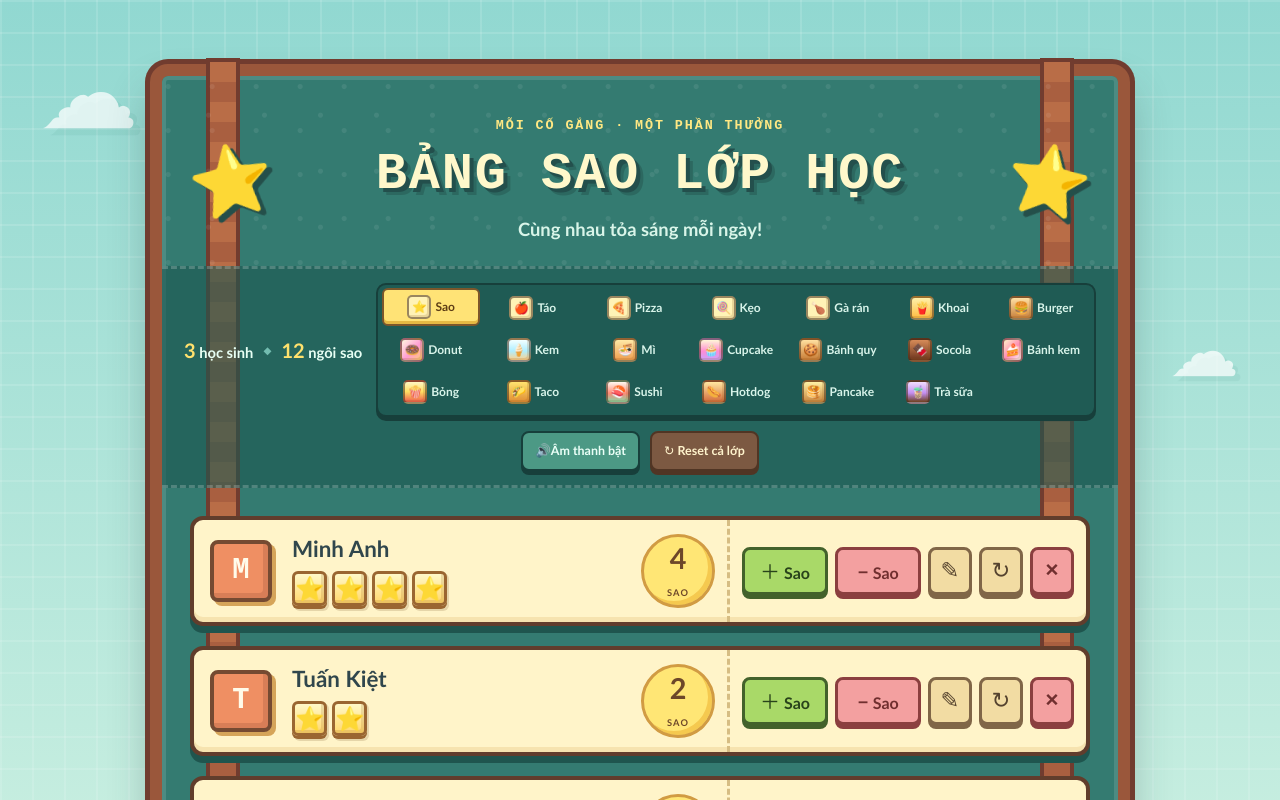
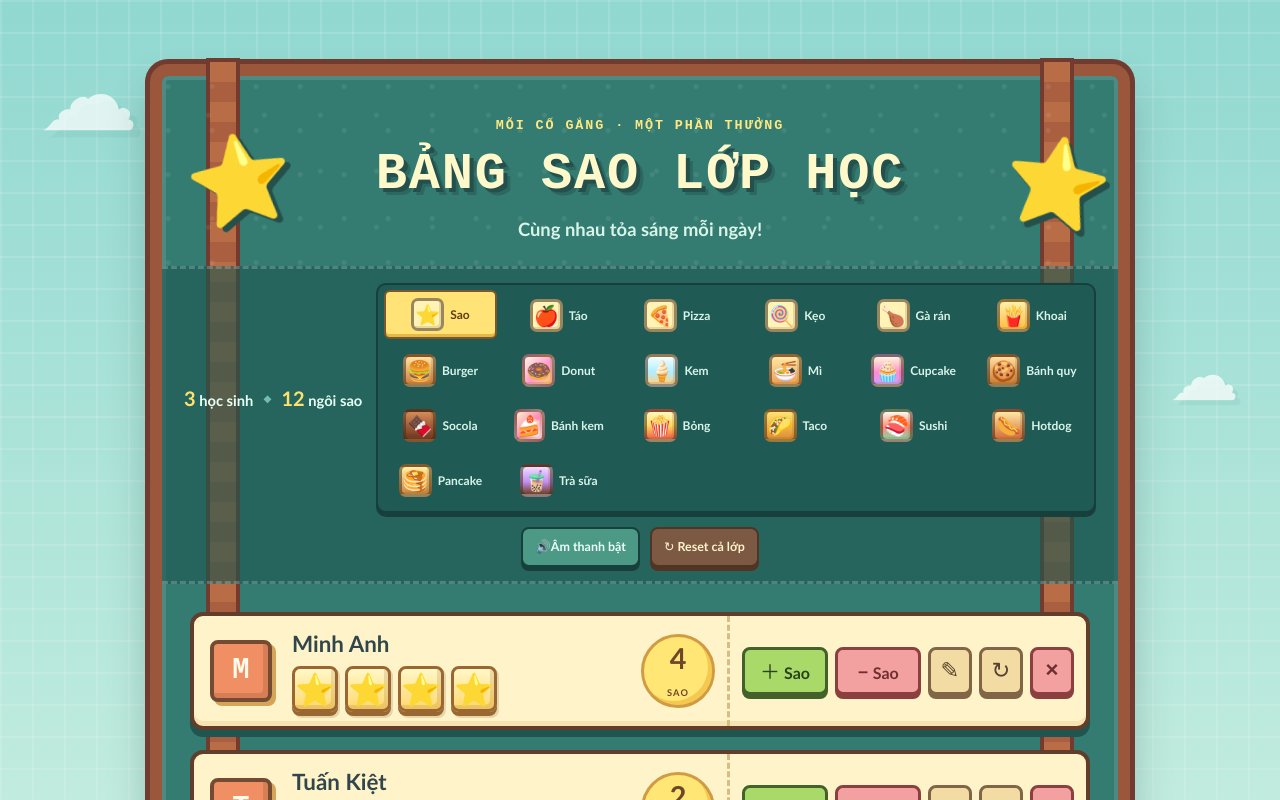
Before and after one commit to Wanglongbong/quan-classroom-star-board, a React (Vite) app: page / in a window 1280 px wide. Shown: the top 800 px of the page. Built offline with nearby package versions, Linux system fonts and the light colour scheme.

Commit message:
Enlarge classroom food reward icons

```diff
--- a/src/styles.css
+++ b/src/styles.css
@@ -146,7 +146,7 @@ h1 {
 }
 
 .header-star {
-  font-size: clamp(42px, 7vw, 68px);
+  font-size: clamp(54px, 8vw, 86px);
   filter: drop-shadow(5px 5px 0 #244f4a);
   transform: rotate(-10deg);
   animation: star-bob 2s steps(3) infinite;
@@ -193,12 +193,12 @@ h1 {
 .stat-divider { color: #73bcb0; font-size: 0.65rem; }
 
 .reward-picker {
-  flex: 1 1 640px;
+  flex: 1 1 700px;
   display: inline-grid;
-  grid-template-columns: repeat(auto-fit, minmax(92px, 1fr));
-  gap: 4px;
-  width: min(760px, 100%);
-  padding: 4px;
+  grid-template-columns: repeat(auto-fit, minmax(102px, 1fr));
+  gap: 6px;
+  width: min(840px, 100%);
+  padding: 6px;
   border: 2px solid #173f3b;
   border-radius: 10px;
   background: #1f5b54;
@@ -209,9 +209,9 @@ h1 {
   display: inline-flex;
   align-items: center;
   justify-content: center;
-  gap: 4px;
-  min-height: 34px;
-  padding: 5px 8px;
+  gap: 6px;
+  min-height: 43px;
+  padding: 6px 9px;
   border: 2px solid transparent;
   border-radius: 6px;
   color: #d8f4ea;
@@ -236,12 +236,13 @@ h1 {
 .picker-icon {
   display: inline-grid;
   place-items: center;
-  width: 24px;
-  height: 24px;
-  border: 2px solid rgba(70, 47, 24, 0.55);
-  border-radius: 5px;
+  width: 33px;
+  height: 33px;
+  border: 3px solid rgba(70, 47, 24, 0.55);
+  border-radius: 7px;
   background: #fff3b6;
   box-shadow: inset -2px -2px 0 rgba(132, 82, 26, 0.18);
+  font-size: 1.25rem;
   line-height: 1;
 }
 
@@ -748,28 +749,28 @@ h1 {
   display: flex;
   align-items: center;
   flex-wrap: wrap;
-  gap: 8px;
-  min-height: 30px;
+  gap: 10px;
+  min-height: 40px;
 }
 
 .stars {
   display: flex;
   align-items: center;
   flex-wrap: wrap;
-  gap: 5px;
+  gap: 7px;
   line-height: 1;
 }
 
 .reward-icon-token {
   display: inline-grid;
   place-items: center;
-  width: clamp(27px, 3.7vw, 35px);
-  height: clamp(27px, 3.7vw, 35px);
+  width: clamp(34px, 4.4vw, 46px);
+  height: clamp(34px, 4.4vw, 46px);
   border: 3px solid #9a6631;
-  border-radius: 6px;
+  border-radius: 8px;
   background: linear-gradient(180deg, #fff8c8, #ffd86e);
-  box-shadow: 0 3px 0 #9a6631, inset -3px -3px 0 rgba(136, 80, 24, 0.16);
-  font-size: clamp(1.1rem, 2.6vw, 1.48rem);
+  box-shadow: 0 4px 0 #9a6631, inset -4px -4px 0 rgba(136, 80, 24, 0.16);
+  font-size: clamp(1.38rem, 3.2vw, 2rem);
   filter: drop-shadow(2px 2px 0 rgba(109, 72, 28, 0.18));
   image-rendering: pixelated;
 }
@@ -1157,17 +1158,17 @@ h1 {
   position: relative;
   display: grid;
   place-items: center;
-  width: 140px;
-  height: 140px;
+  width: 184px;
+  height: 184px;
 }
 
 .reward-main-icon {
   position: relative;
   z-index: 2;
   display: block;
-  font-size: 4.6rem;
+  font-size: 6.15rem;
   line-height: 1;
-  filter: drop-shadow(0 8px 0 rgba(102, 65, 22, 0.2)) drop-shadow(0 0 15px rgba(255, 226, 84, 0.85));
+  filter: drop-shadow(0 10px 0 rgba(102, 65, 22, 0.2)) drop-shadow(0 0 22px rgba(255, 226, 84, 0.9));
   animation: reward-icon-pop 1.25s cubic-bezier(.16, 1.35, .35, 1) forwards;
 }
 
@@ -1279,19 +1280,19 @@ h1 {
 .reward-change {
   position: absolute;
   z-index: 4;
-  top: 7px;
-  right: 5px;
+  top: 1px;
+  right: 1px;
   display: grid;
   place-items: center;
-  min-width: 52px;
-  height: 52px;
-  padding: 0 8px;
+  min-width: 62px;
+  height: 62px;
+  padding: 0 10px;
   border: 4px solid #754914;
   border-radius: 50%;
   color: #65400e;
   background: #fff09a;
   box-shadow: 0 5px 0 #a96c20, 0 0 18px rgba(255, 234, 105, 0.9);
-  font-size: 1.55rem;
+  font-size: 1.82rem;
   text-shadow: 2px 2px 0 #fff8d2;
   animation: change-badge-pop 1.15s cubic-bezier(.2, 1.5, .4, 1) forwards;
 }
@@ -1306,15 +1307,15 @@ h1 {
 .reward-new-total {
   position: absolute;
   z-index: 5;
-  bottom: -14px;
+  bottom: -22px;
   left: 50%;
-  padding: 7px 13px;
+  padding: 8px 15px;
   border: 3px solid #684318;
   border-radius: 8px;
   color: #5a3a13;
   background: #fff8d5;
   box-shadow: 0 4px 0 #684318;
-  font-size: 0.9rem;
+  font-size: 1rem;
   letter-spacing: 0.04em;
   transform: translateX(-50%);
   animation: new-total-rise 1.25s ease-out forwards;
@@ -1331,20 +1332,20 @@ h1 {
   display: block;
   color: #ffd93e;
   font-style: normal;
-  font-size: 1.45rem;
+  font-size: 1.72rem;
   text-shadow: 0 0 8px #fff5a8;
   opacity: 0;
   animation: particle-burst 900ms calc(var(--particle-index) * 35ms) ease-out forwards;
 }
 
-.reward-particles i:nth-child(1) { --particle-x: -66px; --particle-y: -54px; }
-.reward-particles i:nth-child(2) { --particle-x: 0px; --particle-y: -82px; }
-.reward-particles i:nth-child(3) { --particle-x: 62px; --particle-y: -57px; }
-.reward-particles i:nth-child(4) { --particle-x: 78px; --particle-y: 4px; }
-.reward-particles i:nth-child(5) { --particle-x: 57px; --particle-y: 62px; }
-.reward-particles i:nth-child(6) { --particle-x: -5px; --particle-y: 78px; }
-.reward-particles i:nth-child(7) { --particle-x: -65px; --particle-y: 55px; }
-.reward-particles i:nth-child(8) { --particle-x: -82px; --particle-y: 0px; }
+.reward-particles i:nth-child(1) { --particle-x: -86px; --particle-y: -70px; }
+.reward-particles i:nth-child(2) { --particle-x: 0px; --particle-y: -108px; }
+.reward-particles i:nth-child(3) { --particle-x: 82px; --particle-y: -74px; }
+.reward-particles i:nth-child(4) { --particle-x: 104px; --particle-y: 4px; }
+.reward-particles i:nth-child(5) { --particle-x: 76px; --particle-y: 84px; }
+.reward-particles i:nth-child(6) { --particle-x: -6px; --particle-y: 104px; }
+.reward-particles i:nth-child(7) { --particle-x: -86px; --particle-y: 72px; }
+.reward-particles i:nth-child(8) { --particle-x: -108px; --particle-y: 0px; }
 
 .is-penalty .reward-particles i { color: #df7066; text-shadow: 0 0 7px #ffd2cc; }
 
@@ -2445,10 +2446,10 @@ h1 {
 
 @media (max-width: 800px) {
   .board-header { grid-template-columns: 54px 1fr 54px; padding-inline: 10px; }
-  .header-star { font-size: 40px; }
+  .header-star { font-size: 52px; }
   .toolbar { align-items: stretch; flex-direction: column; }
   .class-stats { justify-content: center; }
-  .reward-picker { flex: 0 1 auto; align-self: center; grid-template-columns: repeat(3, minmax(72px, 1fr)); }
+  .reward-picker { flex: 0 1 auto; align-self: center; grid-template-columns: repeat(3, minmax(98px, 1fr)); }
   .toolbar-actions { justify-content: center; }
   .student-card { grid-template-columns: 1fr; }
   .student-main { grid-column: 1; grid-row: 1; }
@@ -2467,8 +2468,8 @@ h1 {
   .students-list { padding: 14px 10px; }
   .student-main { grid-template-columns: 52px minmax(0, 1fr) 60px; gap: 10px; padding: 12px 10px; }
   .student-avatar { width: 50px; height: 50px; font-size: 1.45rem; }
-  .stars { gap: 4px; }
-  .reward-icon-token { width: 25px; height: 25px; border-width: 2px; font-size: 1rem; }
+  .stars { gap: 5px; }
+  .reward-icon-token { width: 32px; height: 32px; border-width: 2px; border-radius: 7px; font-size: 1.32rem; }
   .star-total { width: 58px; height: 58px; }
   .star-total strong { font-size: 1.4rem; }
   .milestone-card .star-total { width: 62px; height: 62px; }
@@ -2603,8 +2604,13 @@ h1 {
   .icon-button { grid-column: span 2; width: 100%; }
   .toolbar-actions { display: grid; grid-template-columns: 1fr 1fr; }
   .reward-picker { width: 100%; grid-template-columns: repeat(2, minmax(0, 1fr)); }
-  .reward-picker button { padding-inline: 5px; font-size: 0.68rem; }
-  .picker-icon { width: 21px; height: 21px; }
+  .reward-picker button { gap: 5px; min-height: 43px; padding-inline: 6px; font-size: 0.68rem; }
+  .picker-icon { width: 29px; height: 29px; border-width: 2px; font-size: 1.08rem; }
+  .reward-motion { width: 164px; height: 164px; }
+  .reward-main-icon { font-size: 5.35rem; }
+  .reward-change { min-width: 54px; height: 54px; font-size: 1.55rem; }
+  .reward-new-total { bottom: -17px; font-size: 0.86rem; }
+  .reward-particles i { font-size: 1.45rem; }
   .sound-toggle, .reset-all-button { padding-inline: 7px; font-size: 0.7rem; }
   .rules-grid { grid-template-columns: 1fr; }
   .rule-card { min-height: 0; }
```
